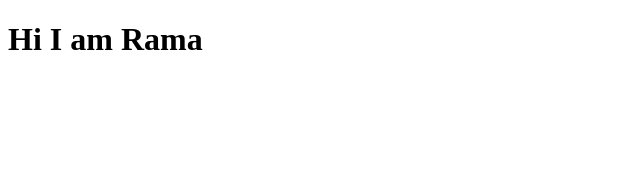
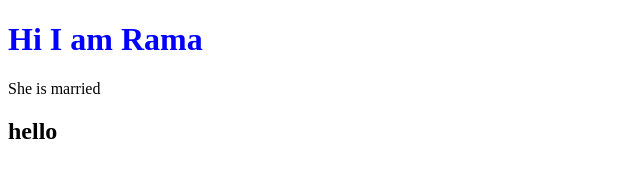
Before and after one commit to Rama-1998/my-first-commit, a plain HTML site: page index.html in a window 1280 px wide. Shown: the whole page, without its empty margins (0-640 px from the left). Drawn offline with Linux system fonts and the light colour scheme.

Commit message:
added style sheet

```diff
--- /dev/null
+++ b/index.css
@@ -0,0 +1,3 @@
+h1 {
+  color: blue;
+}
--- a/index.html
+++ b/index.html
@@ -5,8 +5,11 @@
     <meta http-equiv="X-UA-Compatible" content="IE=edge" />
     <meta name="viewport" content="width=device-width, initial-scale=1.0" />
     <title>Document</title>
+    <link href="./index.css" rel="stylesheet" />
   </head>
   <body>
     <h1>Hi I am Rama</h1>
+    <p>She is married</p>
+    <h2>hello</h2>
   </body>
 </html>
```
